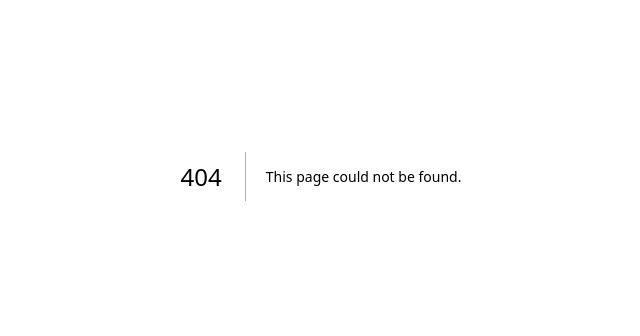
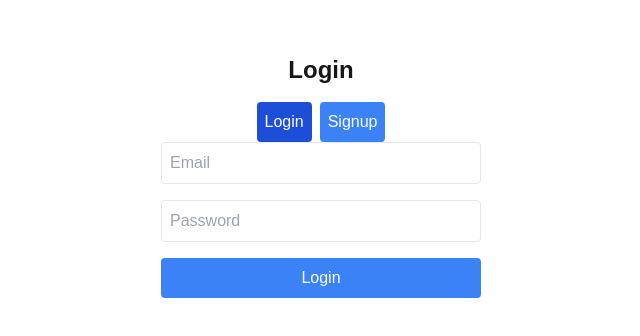
Before and after one commit to TrupeshMandani/DiamondsOperating, a Next.js app in the folder frontend/: page /Pages/Login in a window 1280 px wide. Before the commit this address had no page. Shown: the part 224-560 px from the top of the page, without its empty margins (319-959 px from the left). Built offline with nearby package versions, Linux system fonts and the light colour scheme.

Commit message:
Daddy's commit

```diff
--- /dev/null
+++ b/frontend/app/Pages/Login/Login.jsx
@@ -0,0 +1,109 @@
+"use client";
+import { useState } from "react";
+import { useRouter } from "next/navigation";
+
+export default function LoginPage() {
+  const router = useRouter();
+  const [email, setEmail] = useState("");
+  const [password, setPassword] = useState("");
+  const [isLoginForm, setIsLoginForm] = useState(true); // State to toggle between login and signup
+
+  const handleLogin = async (e) => {
+    e.preventDefault();
+
+    try {
+      const res = await fetch(
+        `http://localhost:${process.env.PORT}/api/auth/login`,
+        {
+          method: "POST",
+          headers: { "Content-Type": "application/json" },
+          body: JSON.stringify({ email, password }),
+        }
+      );
+
+      if (res.ok) {
+        const data = await res.json();
+        localStorage.setItem("token", data.token);
+        router.push("/dashboard"); // Redirect to dashboard
+      } else {
+        alert("Invalid credentials!");
+      }
+    } catch (error) {
+      console.error("Login failed", error);
+    }
+  };
+
+  const handleSignup = async (e) => {
+    // Logic to handle signup
+  };
+
+  return (
+    <div className="flex flex-col items-center justify-center h-screen">
+      <h1 className="text-2xl font-bold mb-4">
+        {isLoginForm ? "Login" : "Signup"}
+      </h1>
+      <div className="flex">
+        <button
+          className={`w-full bg-blue-500 text-white p-2 rounded mr-2 ${
+            isLoginForm ? "bg-blue-700" : "bg-blue-500"
+          }`}
+          onClick={() => setIsLoginForm(true)}
+        >
+          Login
+        </button>
+        <button
+          className={`w-full bg-blue-500 text-white p-2 rounded ${
+            !isLoginForm ? "bg-blue-700" : "bg-blue-500"
+          }`}
+          onClick={() => setIsLoginForm(false)}
+        >
+          Signup
+        </button>
+      </div>
+
+      {isLoginForm ? (
+        <form className="w-80 space-y-4" onSubmit={handleLogin}>
+          <input
+            type="email"
+            placeholder="Email"
+            className="w-full p-2 border rounded"
+            value={email}
+            onChange={(e) => setEmail(e.target.value)}
+            required
+          />
+          <input
+            type="password"
+            placeholder="Password"
+            className="w-full p-2 border rounded"
+            value={password}
+            onChange={(e) => setPassword(e.target.value)}
+            required
+          />
+          <button className="w-full bg-blue-500 text-white p-2 rounded">
+            Login
+          </button>
+        </form>
+      ) : (
+        <form className="w-80 space-y-4" onSubmit={handleSignup}>
+          {/* Add signup form fields here */}
+          <input
+            type="email"
+            placeholder="Email"
+            className="w-full p-2 border rounded"
+            // Add value and onChange props
+          />
+          <input
+            type="password"
+            placeholder="Password"
+            className="w-full p-2 border rounded"
+            // Add value and onChange props
+          />
+          {/* Add more fields as needed */}
+          <button className="w-full bg-green-500 text-white p-2 rounded">
+            Signup
+          </button>
+        </form>
+      )}
+    </div>
+  );
+}
--- /dev/null
+++ b/frontend/app/Pages/Login/page.js
@@ -0,0 +1,12 @@
+import React from "react";
+import LoginPage from "./Login";
+
+const page = () => {
+  return (
+    <div>
+      <LoginPage />
+    </div>
+  );
+};
+
+export default page;
--- /dev/null
+++ b/frontend/app/Pages/Manager/Dashboard/page.jsx
@@ -0,0 +1,13 @@
+import Dashboard from "@/app/component/Dashboard";
+import React from "react";
+
+const page = () => {
+  return (
+    <div>
+      {" "}
+      <Dashboard />
+    </div>
+  );
+};
+
+export default page;
--- /dev/null
+++ b/frontend/app/Pages/Signup/page.js
@@ -0,0 +1,63 @@
+"use client";
+import { useState } from "react";
+import { useRouter } from "next/navigation";
+
+export default function SignupPage() {
+  const router = useRouter();
+  const [email, setEmail] = useState("");
+  const [password, setPassword] = useState("");
+
+  const handleSignup = async (e) => {
+    e.preventDefault();
+
+    try {
+      const res = await fetch("http://localhost:5000/api/auth/signup", {
+        method: "POST",
+        headers: { "Content-Type": "application/json" },
+        body: JSON.stringify({ email, password }),
+      });
+
+      if (res.ok) {
+        alert("Signup successful! Please login.");
+        router.push("/login");
+      } else {
+        alert("Signup failed. Try again.");
+      }
+    } catch (error) {
+      console.error("Signup failed", error);
+    }
+  };
+
+  return (
+    <div className="flex flex-col items-center justify-center h-screen">
+      <h1 className="text-2xl font-bold mb-4">Sign Up</h1>
+      <form className="w-80 space-y-4" onSubmit={handleSignup}>
+        <input
+          type="email"
+          placeholder="Email"
+          className="w-full p-2 border rounded"
+          value={email}
+          onChange={(e) => setEmail(e.target.value)}
+          required
+        />
+        <input
+          type="password"
+          placeholder="Password"
+          className="w-full p-2 border rounded"
+          value={password}
+          onChange={(e) => setPassword(e.target.value)}
+          required
+        />
+        <button className="w-full bg-green-500 text-white p-2 rounded">
+          Sign Up
+        </button>
+      </form>
+      <p className="mt-4">
+        Already have an account?{" "}
+        <a href="/login" className="text-green-500">
+          Login
+        </a>
+      </p>
+    </div>
+  );
+}
--- /dev/null
+++ b/frontend/app/component/Dashboard.jsx
@@ -0,0 +1,7 @@
+import React from "react";
+
+const Dashboard = () => {
+  return <div>Dashboard</div>;
+};
+
+export default Dashboard;
--- a/frontend/app/page.js
+++ b/frontend/app/page.js
@@ -1,9 +1,8 @@
-import Loginpage from "./Login/PageComponent";
-
+import LoginPage from "./Pages/Login/page.js";
 export default function Home() {
   return (
     <div className="grid grid-rows-[20px_1fr_20px] items-center justify-items-center min-h-screen p-8 pb-20 gap-16 sm:p-20 font-[family-name:var(--font-geist-sans)]">
-      <Loginpage />
+      <LoginPage />
     </div>
   );
 }
```
